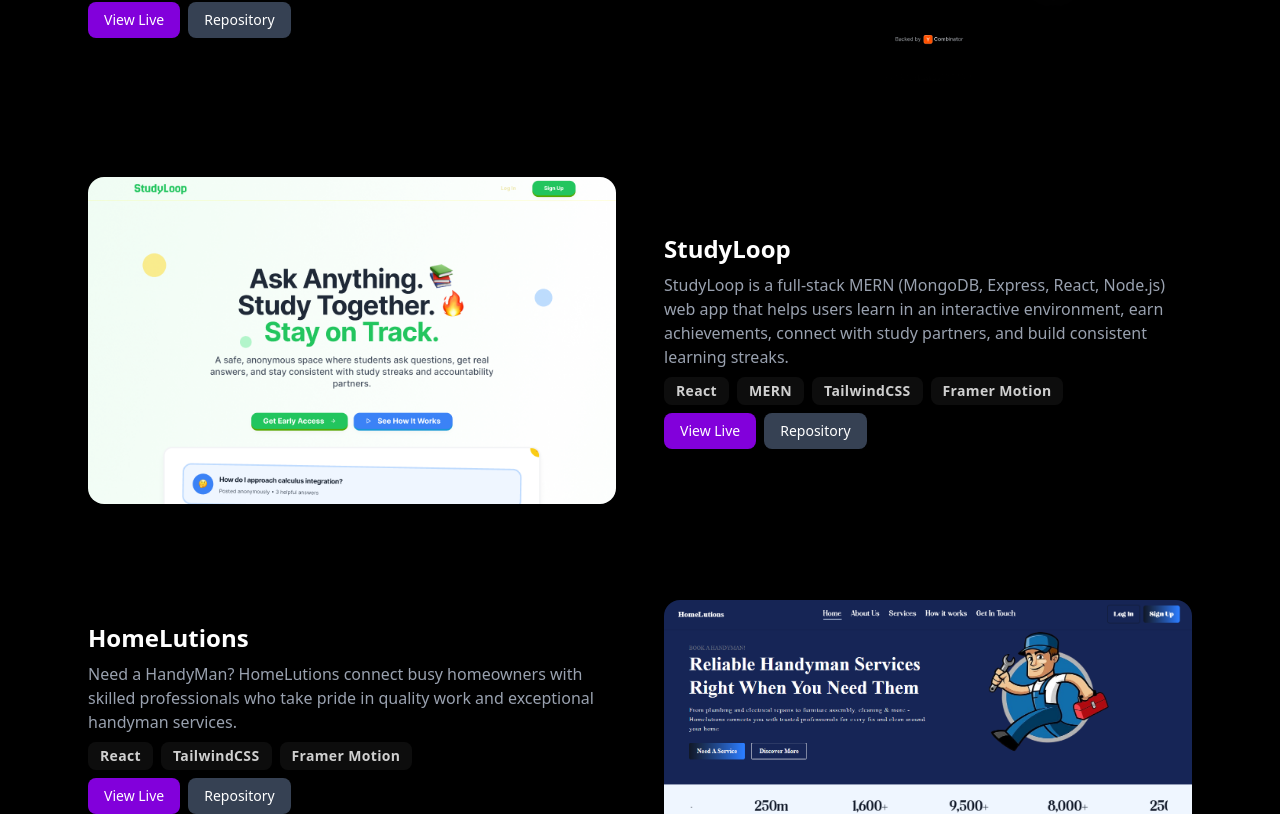
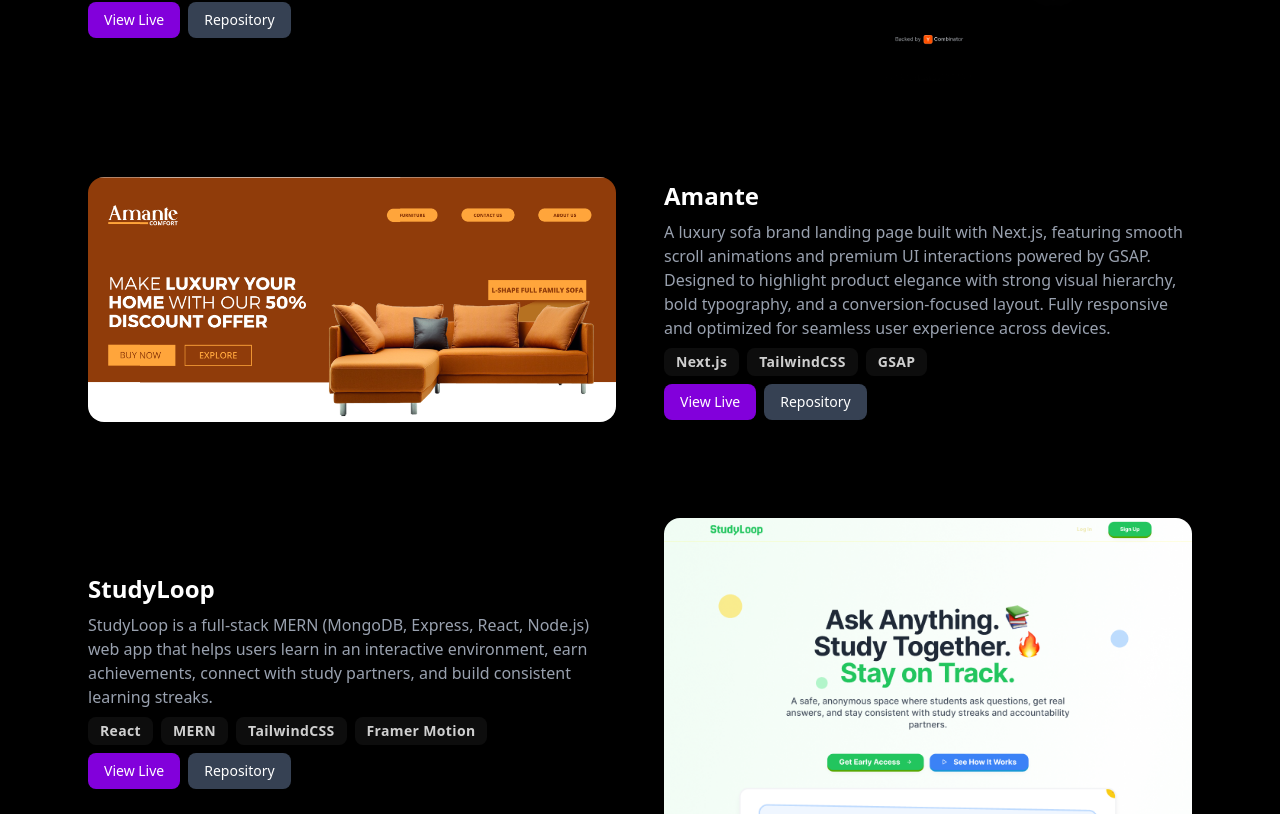
Before and after one commit to TheWeirdDee/Divine, a React (Vite) app: page / in a window 1280 px wide. Shown: the part 1986-2800 px from the top of the page. Built offline with nearby package versions, Linux system fonts and the light colour scheme.

Commit message:
Resolve rebase conflict in Projects.jsx

```diff
--- a/src/Components/Projects.jsx
+++ b/src/Components/Projects.jsx
@@ -7,6 +7,9 @@
 import StudyLoop from "../assets/Images/StudyLoop.png";
 import HomeLutions from "../assets/Images/HomeLutions.png";
 import MitchKitchen from "../assets/Images/MitchKitchenn.png";
+import Amante from "../assets/Images/Amante.png";
+import Inklune from "../assets/Images/InkluneImage.png";
+
 
 const projects = [
   {
@@ -50,7 +53,18 @@
     repo: "https://github.com/TheWeirdDee/Resend",
   },
   {
-    id: 4,
+  id: 4,
+  title: "Amante",
+  description:
+    "A luxury sofa brand landing page built with Next.js, featuring smooth scroll animations and premium UI interactions powered by GSAP. Designed to highlight product elegance with strong visual hierarchy, bold typography, and a conversion-focused layout. Fully responsive and optimized for seamless user experience across devices.",
+  image: Amante,
+  tech: ["Next.js", "TailwindCSS", "GSAP"],
+  live: "https://amante-virid.vercel.app/",
+  repo: "https://github.com/TheWeirdDee/Amante",
+},
+
+  {
+    id: 5,
     title: "StudyLoop",
     description:
       "StudyLoop is a full-stack MERN (MongoDB, Express, React, Node.js) web app that helps users learn in an interactive environment, earn achievements, connect with study partners, and build consistent learning streaks.",
@@ -64,8 +78,21 @@
     live: "https://study-loop-seven.vercel.app/",
     repo: "https://github.com/faykey/studyLoop",
   },
+
+{
+  id: 6,
+  title: "Inklune",
+  description:
+    "A modern blog landing page built with Next.js, designed with clean typography and structured content hierarchy. Implemented reusable components, featured post sections, and newsletter call-to-actions with a fully responsive layout optimized for all screen sizes.",
+  image: Inklune,
+  tech: ["Next.js", "TailwindCSS"],
+  live: "https://inklune-indol.vercel.app/",
+  repo: "https://github.com/TheWeirdDee/Inklune",
+},
+
+
   {
-    id: 5,
+    id: 7,
     title: "HomeLutions",
     description:
       "Need a HandyMan? HomeLutions connect busy homeowners with skilled professionals who take pride in quality work and exceptional handyman services.",
@@ -75,7 +102,7 @@
     repo: "https://github.com/TheWeirdDee/HomeLutions",
   },
   {
-    id: 6,
+    id: 8,
     title: "MitchKitchen",
     description:
       "Mitch Kitchen, a gourmet food truck, is a luxury brand that offer customizable menus for events and people in need.",
```
Also changed, not shown: src/assets/Images/Amante.png (added), src/assets/Images/InkluneImage.png (added).
